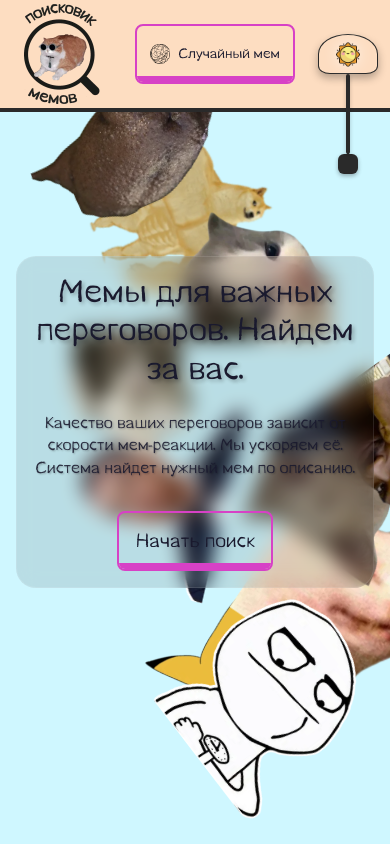
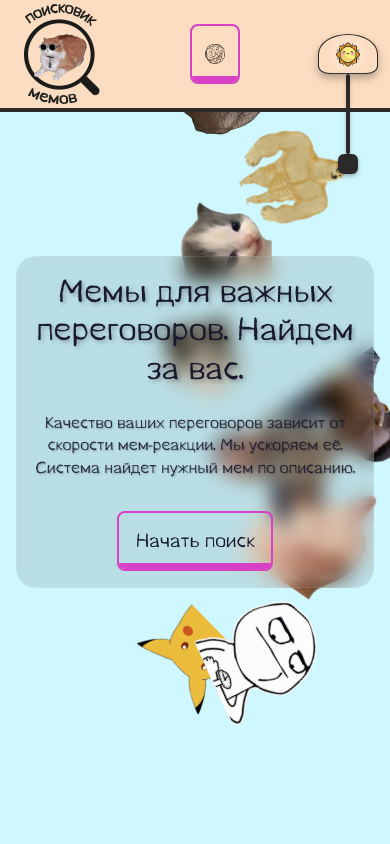
Before and after one commit to nekoi275/meme-search, a Vue app: page / in a window 390 px wide. Built offline with nearby package versions, Linux system fonts and the light colour scheme.

Commit message:
mobile layout

```diff
--- a/src/components/AnimatedMemesBg.vue
+++ b/src/components/AnimatedMemesBg.vue
@@ -51,9 +51,13 @@ const initializeMemes = () => {
   const screenWidth = window.innerWidth
   const screenHeight = window.innerHeight
 
+  const isMobile = screenWidth < 768
+  const minSize = isMobile ? 60 : 100
+  const maxSize = isMobile ? 150 : 250
+
   // Spawn memes
   memes.value = Array.from({ length: 10 }, () => {
-    const width = Math.random() * (250 - 100) + 100
+    const width = Math.random() * (maxSize - minSize) + minSize
     const height = width
 
     const side = Math.floor(Math.random() * 4)
--- a/src/components/Header.vue
+++ b/src/components/Header.vue
@@ -62,7 +62,7 @@ const stopSpin = () => {
         <img ref="randomIconRef"
           srcset="/src/assets/random_S.png 1x, /src/assets/random_M.png 2x, /src/assets/random_L.png 3x"
           src="/src/assets/random_M.png" alt="Случайный мем" class="random-icon" />
-        <span>Случайный мем</span>
+        <span class="btn-label">Случайный мем</span>
       </button>
       <button v-if="props.currentScreen === 'randomMeme' || props.currentScreen === 'search'" @click="handleSearch">
         Начать поиск
@@ -120,12 +120,12 @@ const stopSpin = () => {
   }
 
   .random-meme-btn {
-    padding: 0.5rem 1rem;
+    padding: 0.5rem;
     font-size: 0.9rem;
   }
 
   button {
-    padding: 0.5rem 1rem;
+    padding: 0.5rem;
     font-size: 0.9rem;
   }
 
```
